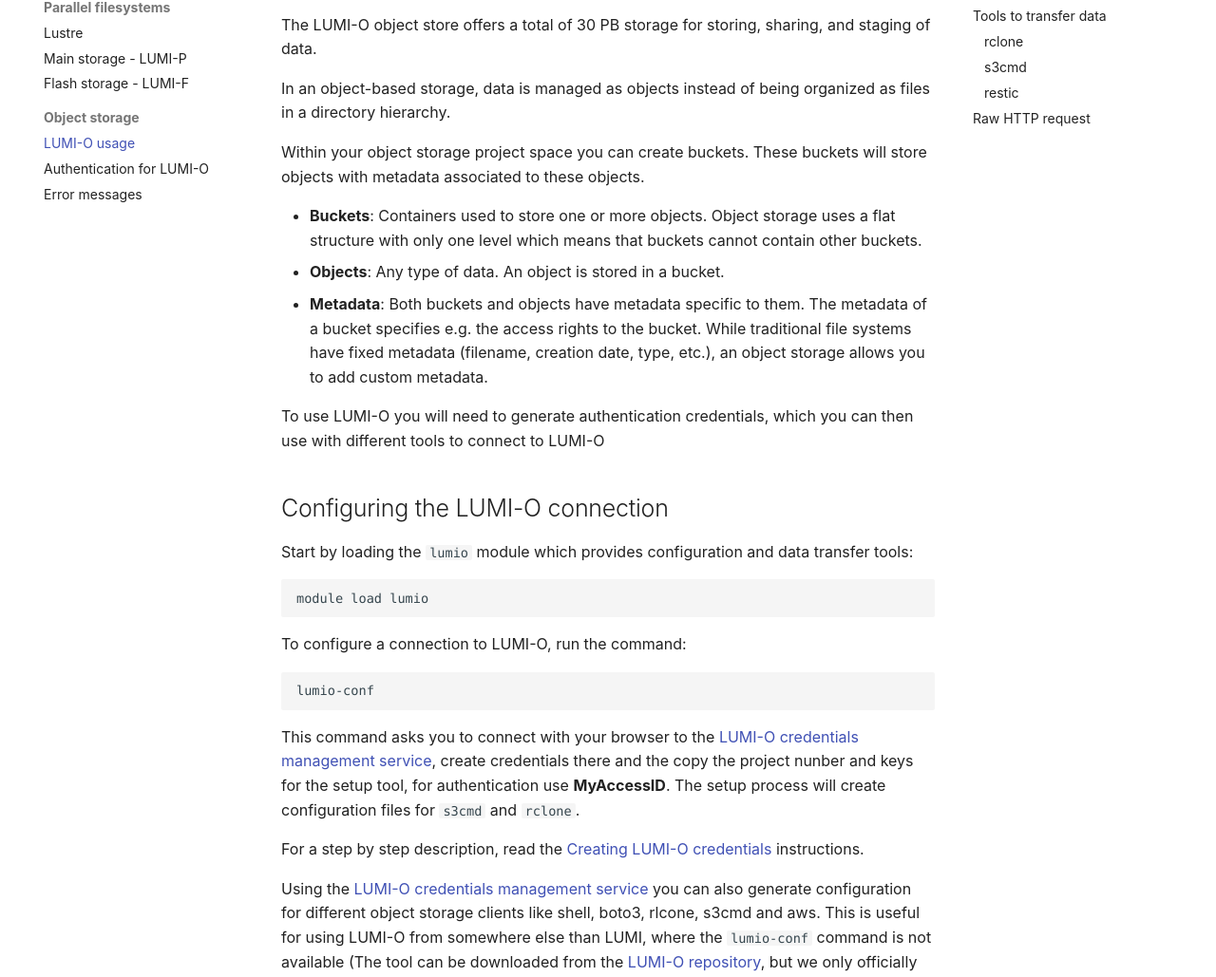
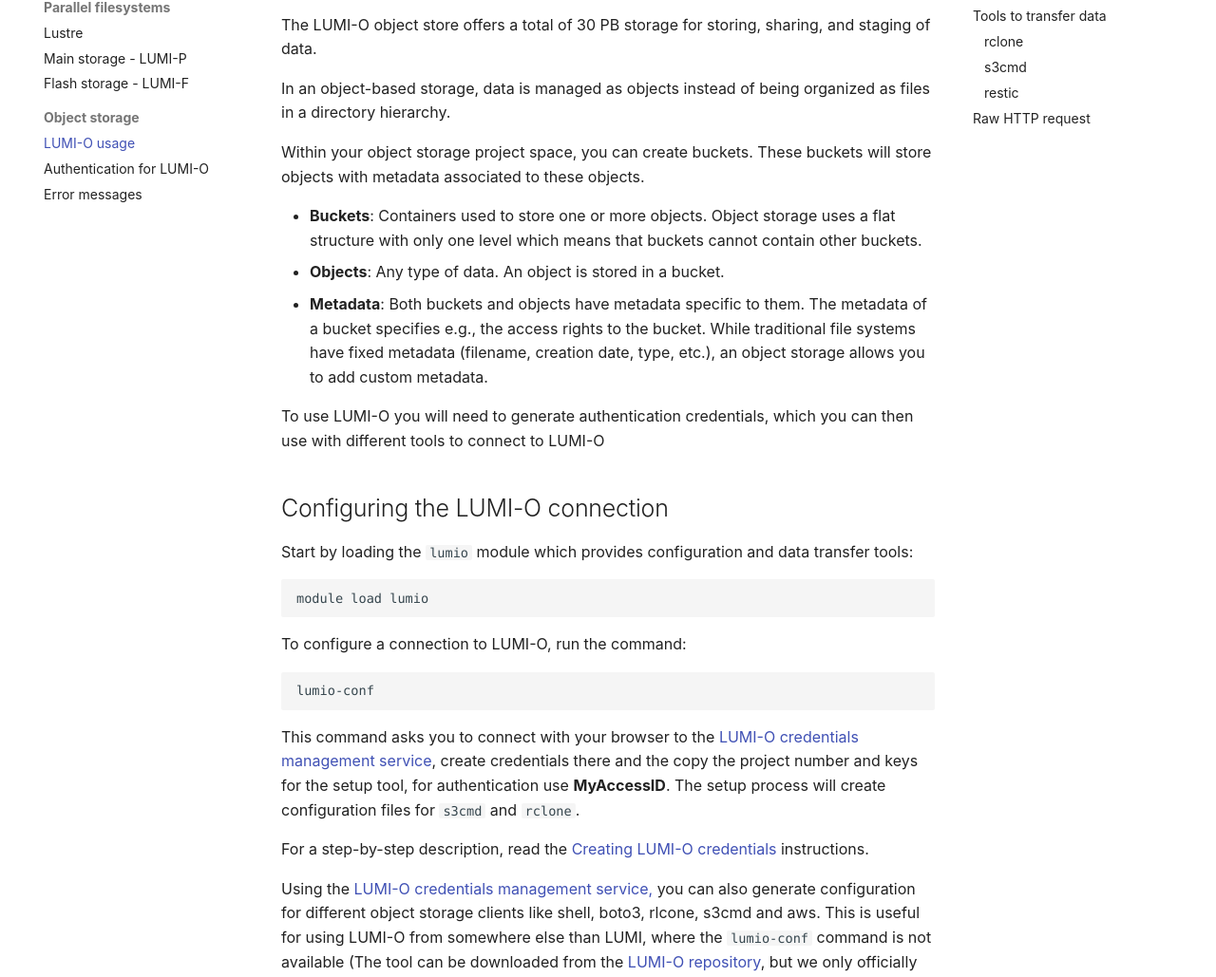
Before and after one commit to Lumi-supercomputer/lumi-userguide, an MkDocs documentation site: the page built from docs/storage/lumio/index.md, in a window 1280 px wide and 1400 px high. Shown: the part 214-1243 px from the top of the window at 95% size. Built offline with MkDocs 1.6.1 and Material for MkDocs 9.7.7, drawn with Linux system fonts in a browser that asks for light colours; some of the changed text lies outside the part shown.

Commit message:
spellcheck + 80 columns

````diff
--- a/docs/storage/lumio/index.md
+++ b/docs/storage/lumio/index.md
@@ -10,7 +10,7 @@
 In an object-based storage, data is managed as objects instead of being
 organized as files in a directory hierarchy.
 
-Within your object storage project space you can create buckets. These buckets
+Within your object storage project space, you can create buckets. These buckets
 will store objects with metadata associated to these objects.
 
 - **Buckets**: Containers used to store one or more objects.
@@ -18,7 +18,7 @@
   one level which means that buckets cannot contain other buckets.
 - **Objects**: Any type of data. An object is stored in a bucket.
 - **Metadata**: Both buckets and objects have metadata specific to them. The
-  metadata of a bucket specifies e.g. the access rights to the bucket. While
+  metadata of a bucket specifies e.g., the access rights to the bucket. While
   traditional file systems have fixed metadata (filename, creation date, type,
   etc.), an object storage allows you to add custom metadata.
 
@@ -41,14 +41,14 @@
 
 This command asks you to connect with your browser to the [LUMI-O credentials
 management service](auth-lumidata-eu.md), create credentials there and the copy
-the project nunber and keys for the setup tool, for authentication use
+the project number and keys for the setup tool, for authentication use
 **MyAccessID**. The setup process will create configuration files for `s3cmd`
 and `rclone`.
 
-For a step by step description, read the [Creating LUMI-O
+For a step-by-step description, read the [Creating LUMI-O
 credentials](auth-lumidata-eu.md) instructions.
 
-Using the [LUMI-O credentials management service](auth-lumidata-eu.md) you can
+Using the [LUMI-O credentials management service,](auth-lumidata-eu.md) you can
 also generate configuration for different object storage clients like shell,
 boto3, rlcone, s3cmd and aws. This is useful for using LUMI-O from somewhere
 else than LUMI, where the `lumio-conf` command is not available (The tool can be
@@ -169,7 +169,8 @@
 
 ### restic
 
-`restic` is a slightly different from `rclone` and `s3cmd` and is mainly used for doing backups.
+`restic` is a slightly different from `rclone` and `s3cmd` and is mainly used
+for doing backups.
 
 **Setup the restic repository**
 
@@ -179,9 +180,9 @@
 $ restic -r s3:https://lumidata.eu/<bucket> init
 ```
 
-After this we can run commands like `restic restore` and `restic backup`.
-the  `-r` flag with the correct bucket and the KEY environment variables are always needed
-when running `restic` commands.
+After this we can run commands like `restic restore` and `restic backup`. the
+`-r` flag with the correct bucket and the KEY environment variables are always
+needed when running `restic` commands.
 
 For more information see the [Restic documentation](https://restic.readthedocs.io/en/stable/index.html)
 
````
Also changed, not shown: other parts of docs/storage/lumio/index.md (+3 -3 lines), docs/storage/lumio/auth-lumidata-eu.md (+64 -22 lines).
